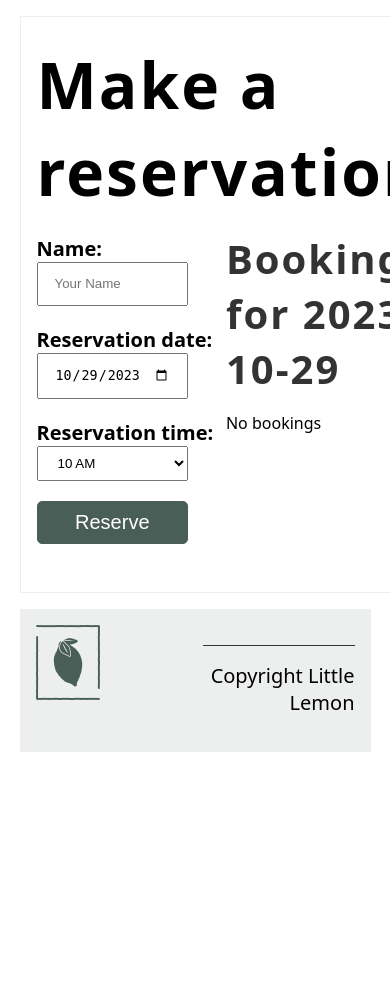
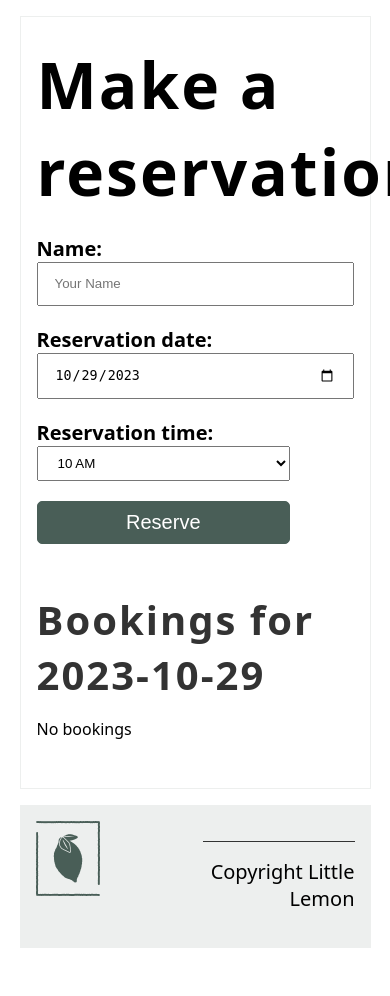
Before and after one commit to kumailalidev/little-lemon-restaurant, a Django app: page /book/ in a window 390 px wide; the page is wider, and only the part inside the window is pictured. Shown: the part 266-1262 px from the top of that part. Before the commit the page ends 1018 px from the top of that part, so only its background shows below. Run offline with Django 4.2, Linux system fonts and the light colour scheme; data that the repository does not hold is empty; some web fonts are replaced.

Commit message:
Added media query for screens less than 800px.

```diff
--- a/restaurant/static/css/style.css
+++ b/restaurant/static/css/style.css
@@ -255,3 +255,21 @@ footer p {
     display: block;
     font-size: 1rem;
 }
+
+@media (max-width: 800px) {
+    section {
+        flex-direction: column;
+    }
+
+    .row {
+        flex-direction: column;
+    }
+
+    input {
+        width: 100%;
+    }
+
+    #button {
+        width: 800;
+    }
+}
```
